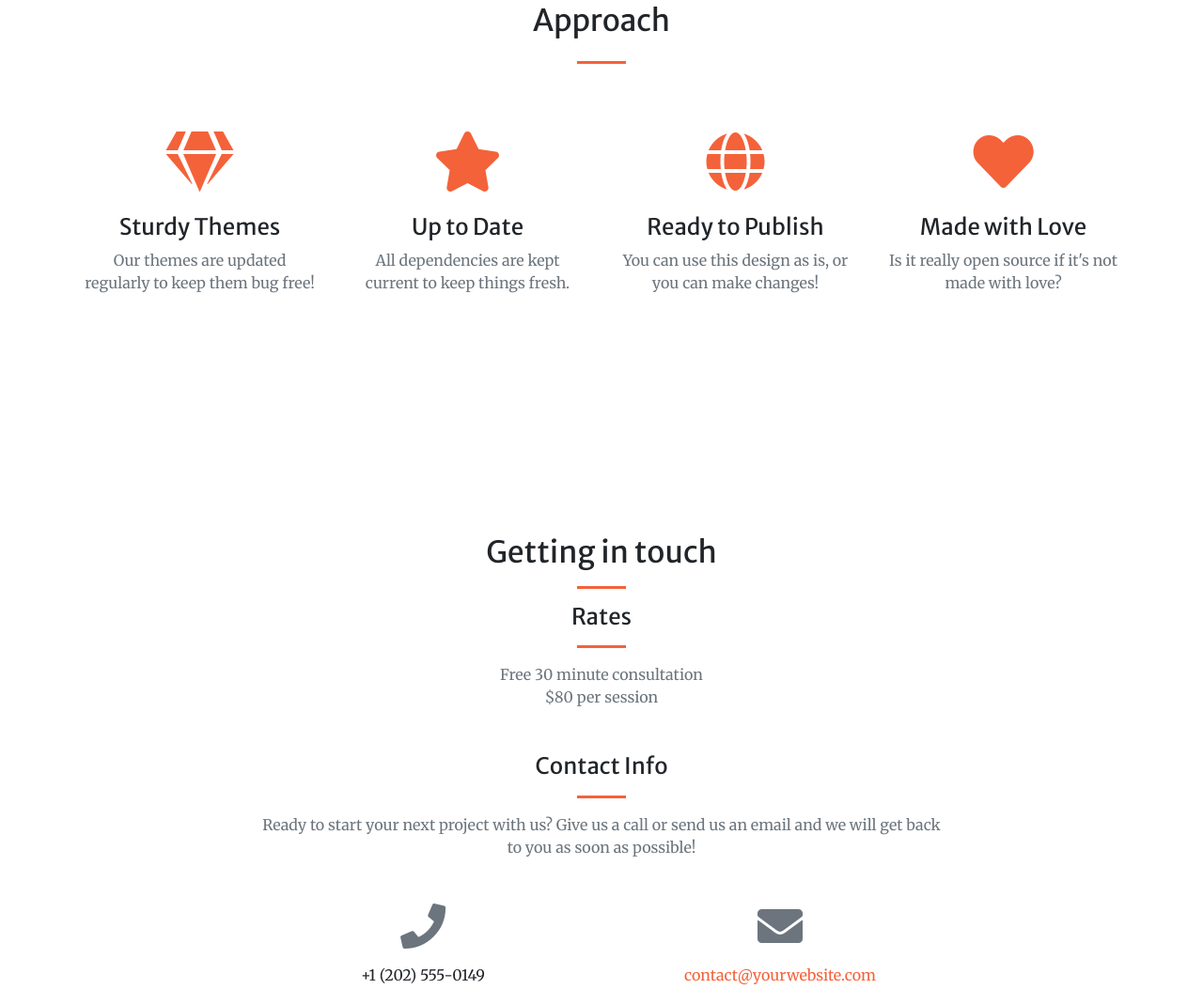
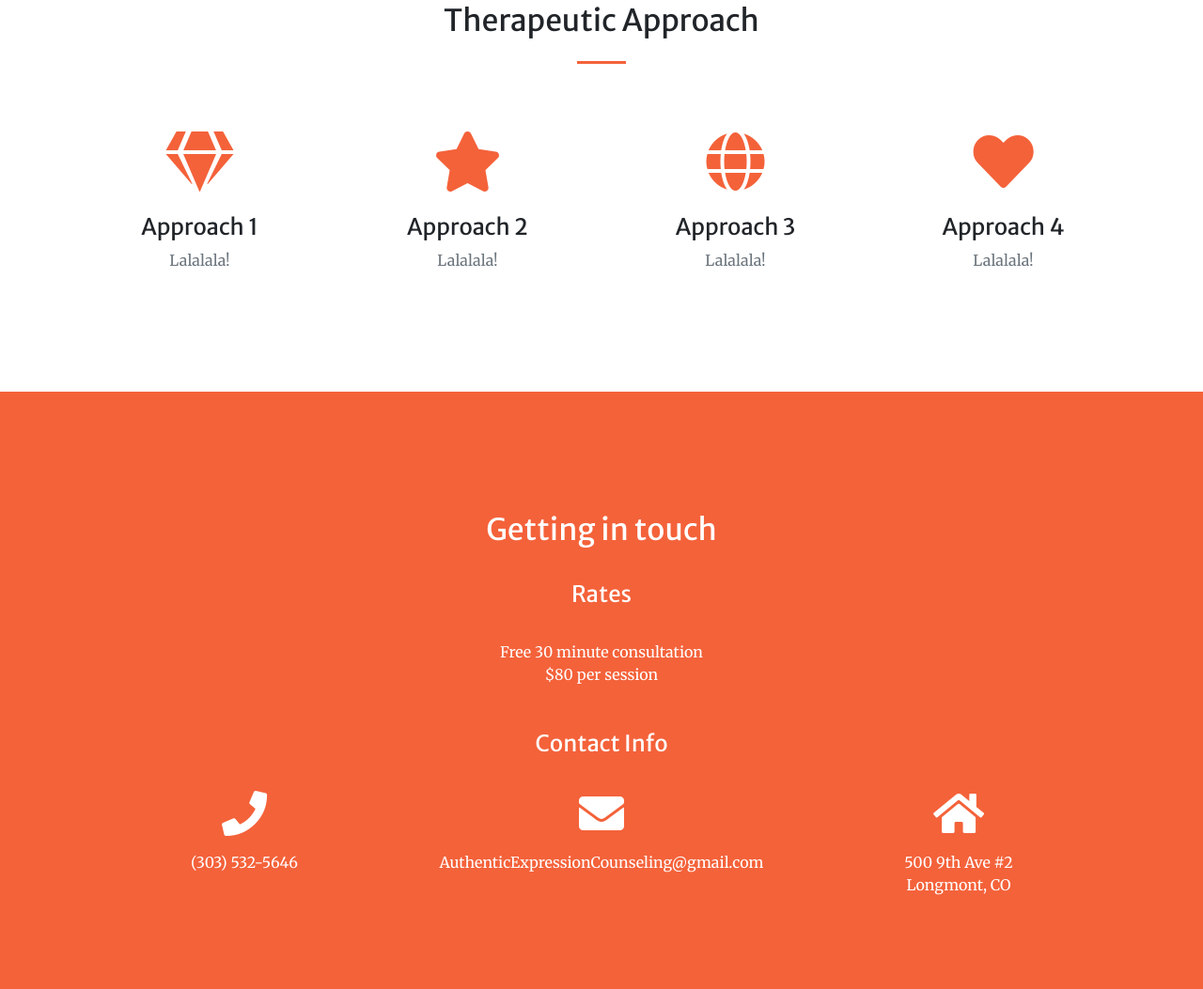
Before and after one commit to emc514/website, a website with bundled scripts: page index.html in a window 1280 px wide. Shown: the part 925-1978 px from the top of the page at 94% size. Built offline with nearby package versions, Linux system fonts and the light colour scheme.

Commit message:
filled in some content text and image placeholders

```diff
--- a/index.html
+++ b/index.html
@@ -57,14 +57,16 @@
       <div class="row h-100 align-items-center justify-content-center text-center">
         <div class="col-lg-10 align-self-end">
           <h1 class="text-uppercase text-white font-weight-bold">
-            Authentic Expression Counseling<br>
+            Authentic Expression Counseling
+          </h1>
+          <h2 class="text-white font-weight-bold">
             Art Therapy
-          </h1>
+          </h2>
           <hr class="divider my-4">
         </div>
         <div class="col-lg-8 align-self-baseline">
-          <p class="text-white-75 font-weight-light mb-5">Home info</p>
-          <a class="btn btn-primary btn-xl js-scroll-trigger" href="#about">Find Out More</a>
+          <p class="text-white-75 font-weight-light mb-5">Hi I'm Elise and I'm amazing!!</p>
+          <!--<a class="btn btn-primary btn-xl js-scroll-trigger" href="#about">Find Out More</a>-->
         </div>
       </div>
     </div>
@@ -73,35 +75,35 @@
   <!-- Services Section -->
   <section class="page-section" id="services">
     <div class="container">
-      <h2 class="text-center mt-0">Approach</h2>
+      <h2 class="text-center mt-0">Therapeutic Approach</h2>
       <hr class="divider my-4">
       <div class="row">
         <div class="col-lg-3 col-md-6 text-center">
           <div class="mt-5">
             <i class="fas fa-4x fa-gem text-primary mb-4"></i>
-            <h3 class="h4 mb-2">Sturdy Themes</h3>
-            <p class="text-muted mb-0">Our themes are updated regularly to keep them bug free!</p>
+            <h3 class="h4 mb-2">Approach 1</h3>
+            <p class="text-muted mb-0">Lalalala!</p>
           </div>
         </div>
         <div class="col-lg-3 col-md-6 text-center">
           <div class="mt-5">
             <i class="fas fa-4x fa-star text-primary mb-4"></i>
-            <h3 class="h4 mb-2">Up to Date</h3>
-            <p class="text-muted mb-0">All dependencies are kept current to keep things fresh.</p>
+            <h3 class="h4 mb-2">Approach 2</h3>
+            <p class="text-muted mb-0">Lalalala!</p>
           </div>
         </div>
         <div class="col-lg-3 col-md-6 text-center">
           <div class="mt-5">
             <i class="fas fa-4x fa-globe text-primary mb-4"></i>
-            <h3 class="h4 mb-2">Ready to Publish</h3>
-            <p class="text-muted mb-0">You can use this design as is, or you can make changes!</p>
+            <h3 class="h4 mb-2">Approach 3</h3>
+            <p class="text-muted mb-0">Lalalala!</p>
           </div>
         </div>
         <div class="col-lg-3 col-md-6 text-center">
           <div class="mt-5">
             <i class="fas fa-4x fa-heart text-primary mb-4"></i>
-            <h3 class="h4 mb-2">Made with Love</h3>
-            <p class="text-muted mb-0">Is it really open source if it's not made with love?</p>
+            <h3 class="h4 mb-2">Approach 4</h3>
+            <p class="text-muted mb-0">Lalalala!</p>
           </div>
         </div>
       </div>
@@ -109,46 +111,50 @@
   </section>
 
     <!-- Contact Section -->
-    <section class="page-section" id="contact">
+    <section class="page-section bg-primary" id="contact">
       <div class="container">
         <div class="row justify-content-center">
           <div class="col-lg-8 text-center">
-              <h2 class="mt-0">Getting in touch</h2>
+              <h2 class="mt-0 text-white">Getting in touch</h2>
               <hr class="divider my-6">
-            <h4 class="mt-0">Rates</h4>
+            <h4 class="mt-0 text-white">Rates</h4>
             <hr class="divider my-6">
-            <p class="text-muted mb-5">
+            <p class="text-white mb-5">
               Free 30 minute consultation<br>
               $80 per session
             </p>
-            <h4 class="mt-0">Contact Info</h4>
+            <h4 class="mt-0 text-white">Contact Info</h4>
             <hr class="divider my-6">
-            <p class="text-muted mb-5">Ready to start your next project with us? Give us a call or send us an email and we will get back to you as soon as possible!</p>
           </div>
         </div>
         <div class="row">
-          <div class="col-lg-4 ml-auto text-center mb-5 mb-lg-0">
-            <i class="fas fa-phone fa-3x mb-3 text-muted"></i>
-            <div>+1 (202) 555-0149</div>
+          <div class="col-lg-4 ml-auto text-center mb-5 mb-lg-0 text-white">
+            <i class="fas fa-phone fa-3x mb-3 text-white"></i>
+            <div>(303) 532-5646</div>
           </div>
-          <div class="col-lg-4 mr-auto text-center">
-            <i class="fas fa-envelope fa-3x mb-3 text-muted"></i>
+          <div class="col-lg-4 mr-auto text-center text-white">
+            <i class="fas fa-envelope fa-3x mb-3 text-white"></i>
             <!-- Make sure to change the email address in anchor text AND the link below! -->
-            <a class="d-block" href="mailto:contact@yourwebsite.com">contact@yourwebsite.com</a>
+            <a class="d-block text-white" href="mailto:AuthenticExpressionCounseling@gmail.com">AuthenticExpressionCounseling@gmail.com</a>
           </div>
+          <div class="col-lg-4 mr-auto text-center text-white">
+              <i class="fas fa-home fa-3x mb-3 text-white"></i>
+              <!-- Make sure to change the email address in anchor text AND the link below! -->
+              <div>500 9th Ave #2<br>Longmont, CO</div>
+            </div>
         </div>
       </div>
     </section>
 
   <!-- About Section -->
-  <section class="page-section bg-primary" id="about">
+  <section class="page-section" id="about">
     <div class="container">
       <div class="row justify-content-center">
         <div class="col-lg-8 text-center">
-          <h2 class="text-white mt-0">About</h2>
+          <h2 class="mt-0">About Elise</h2>
           <hr class="divider light my-4">
-          <p class="text-white-50 mb-4">Start Bootstrap has everything you need to get your new website up and running in no time! Choose one of our open source, free to download, and easy to use themes! No strings attached!</p>
-          <a class="btn btn-light btn-xl js-scroll-trigger" href="#services">Get Started!</a>
+          <img src="/img/headshot.jpg" width="200">
+          <p class="text-muted-50 mb-4">Good stuff about how smart & wonderful Elise is here</p>
         </div>
       </div>
     </div>
@@ -157,9 +163,7 @@
 
   <!-- Footer -->
   <footer class="bg-light py-5">
-    <div class="container">
-      <div class="small text-center text-muted">Copyright &copy; 2019 - Start Bootstrap</div>
-    </div>
+    <div class="container"></div>
   </footer>
 
   <!-- Bootstrap core JavaScript -->
```
Also changed, not shown: img/headshot.jpg (added), img/portfolio/fullsize/1.jpg (deleted), img/portfolio/fullsize/2.jpg (deleted), img/portfolio/fullsize/3.jpg (deleted), img/portfolio/fullsize/4.jpg (deleted), img/portfolio/fullsize/5.jpg (deleted), img/portfolio/fullsize/6.jpg (deleted), img/portfolio/thumbnails/1.jpg (deleted), img/portfolio/thumbnails/2.jpg (deleted), img/portfolio/thumbnails/3.jpg (deleted), img/portfolio/thumbnails/4.jpg (deleted), img/portfolio/thumbnails/5.jpg (deleted), img/portfolio/thumbnails/6.jpg (deleted).
